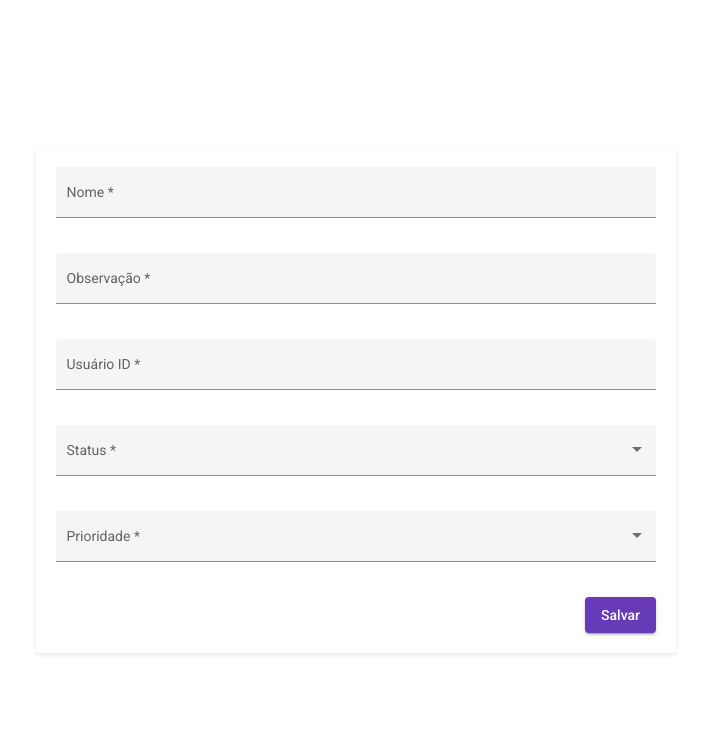
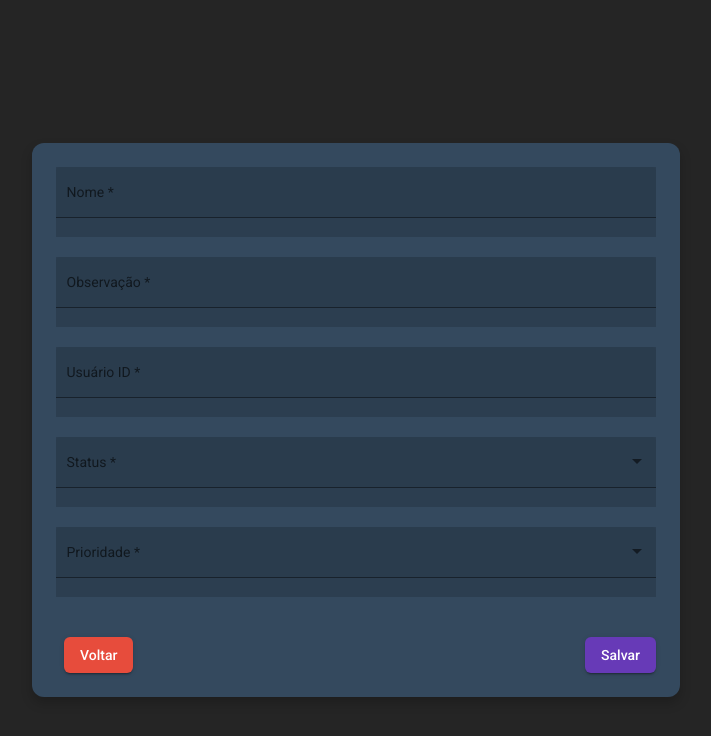
Before and after one commit to GuuhLana/taskninja-ui, an Angular app: page /tarefas/cadastrar in a window 1280 px wide. Shown: the top 736 px of the page, without its empty margins (284-995 px from the left). Built offline with nearby package versions, Linux system fonts and the light colour scheme.

Commit message:
Ajustes nos layouts

```diff
--- a/src/app/app-routing.module.ts
+++ b/src/app/app-routing.module.ts
@@ -8,7 +8,7 @@ import { TarefaFormComponent } from './components/tarefa/tarefa-form/tarefa-form
 
 const routes: Routes = [
   { path: '', redirectTo: '/tarefas', pathMatch: 'full' },
-  // { path: 'login', component: LoginComponent },
+  { path: 'login', component: LoginComponent },
   // { path: 'lista-usuario', component: UsuarioListaComponent },
   // { path: 'formulario-usuario', component: UsuarioFormComponent },
   { path: 'tarefas', component: TarefaListaComponent },
--- a/src/app/components/login/login.component.css
+++ b/src/app/components/login/login.component.css
@@ -1,31 +1,39 @@
-/* styles.css ou login.component.css */
-html,
-body {
+html, body {
     height: 100%;
     margin: 0;
     display: flex;
     align-items: center;
     justify-content: center;
+    background-color: var(--bg-color);
 }
 
 .login-container {
     width: 100%;
     max-width: 400px;
     margin: 20px;
+    display: flex;
+    flex-direction: column;
+    justify-content: center;
+    align-items: center;
+    min-height: 100vh; /* Faz com que o container ocupe a altura total da tela */
 }
 
-.mat-card {
+.login-card {
+    width: 100%;
     display: flex;
     flex-direction: column;
     align-items: center;
     padding: 20px;
     box-shadow: 0 2px 4px rgba(0, 0, 0, 0.2);
+    background-color: var(--second-bg-color);
+    color: var(--text-color);
 }
 
 .mat-card-title {
     margin-bottom: 20px;
     font-size: 24px;
     font-weight: bold;
+    color: var(--text-color);
 }
 
 .mat-card-content {
@@ -42,8 +50,24 @@ form {
 mat-form-field {
     width: 100%;
     margin-bottom: 20px;
+    background-color: var(--second-bg-color);
+    color: var(--text-color);
+}
+
+mat-form-field input {
+    color: var(--text-color);
+}
+
+mat-icon-button {
+    color: var(--text-color);
 }
 
 button {
     width: 100%;
+    background-color: var(--main-color);
+    color: var(--text-color);
 }
+
+button:hover {
+    background-color: var(--main-color);
+}
--- a/src/app/components/login/login.component.html
+++ b/src/app/components/login/login.component.html
@@ -1,7 +1,9 @@
-<html>
+<body>
+
+
     <div class="login-container">
-    <mat-card>
-        <mat-card-title>Login</mat-card-title>
+        <mat-card class="login-card">
+            <mat-card-title>Tela de login</mat-card-title>
             <mat-card-content>
                 <form [formGroup]="loginForm" (ngSubmit)="onSubmit()">
                     <mat-form-field appearance="fill">
@@ -23,4 +25,4 @@
             </mat-card-content>
         </mat-card>
     </div>
-</html>
+</body>
--- a/src/app/components/tarefa/tarefa-form/tarefa-form.component.css
+++ b/src/app/components/tarefa/tarefa-form/tarefa-form.component.css
@@ -4,27 +4,78 @@
     align-items: center;
     min-height: 100vh;
     padding: 20px;
-    box-sizing: border-box;
+    background-color: var(--bg-color); /* Fundo escuro */
 }
 
 .tarefa-form-card {
     width: 100%;
     max-width: 600px;
-    padding: 20px;
-    border-radius: 4px;
-    box-shadow: 0 2px 4px rgba(0, 0, 0, 0.1);
+    padding: 24px;
+    border-radius: 12px;
+    box-shadow: 0 6px 12px rgba(0, 0, 0, 0.2);
+    background-color: #34495e; /* Cor mais clara da paleta */
+    color: #ffffff; /* Texto branco para contraste */
 }
 
 .mat-form-field {
     width: 100%;
-    margin-bottom: 16px;
+    margin-bottom: 20px;
+    background-color: #2c3e50; /* Fundo do campo */
+}
+
+.mat-form-field input,
+.mat-form-field select {
+    color: #ffffff; /* Texto branco nos campos */
+}
+
+.mat-form-field.mat-focused .mat-form-field-label {
+    color: #ff6347; /* Cor de destaque ao focar no campo */
+}
+
+.mat-error {
+    font-size: 0.875rem;
+    color: #e74c3c; /* Vermelho para erros */
+}
+
+button {
+    border-radius: 6px;
+    transition: background-color 0.3s ease, transform 0.3s ease;
+}
+
+button:hover {
+    background-color: #16a085; /* Tom mais claro ao hover */
 }
 
 .form-actions {
     display: flex;
-    justify-content: flex-end;
+    justify-content: space-between;
+    margin-top: 20px;
 }
 
 button {
-    border-radius: 4px;
+    margin-left: 8px;
 }
+
+button[type="button"] {
+    background-color: #e74c3c; /* Cor vermelha para o botão "Voltar" */
+}
+
+button[type="button"]:hover {
+    background-color: #c0392b; /* Cor mais escura no hover */
+}
+
+.mat-icon-button {
+    color: #ffffff;
+}
+
+.mat-icon-button:hover {
+    background-color: rgba(255, 255, 255, 0.1);
+}
+
+a {
+    color: #ff6347; /* Cor de destaque para links */
+}
+
+a:hover {
+    color: #16a085; /* Efeito hover em links */
+}
--- a/src/app/components/tarefa/tarefa-form/tarefa-form.component.html
+++ b/src/app/components/tarefa/tarefa-form/tarefa-form.component.html
@@ -1,26 +1,34 @@
 <div class="tarefa-form-container">
     <mat-card class="tarefa-form-card">
         <form [formGroup]="tarefaForm" (ngSubmit)="onSubmit()">
+            <!-- Campo Nome -->
             <mat-form-field appearance="fill">
                 <mat-label>Nome</mat-label>
                 <input matInput formControlName="nomeTarefa">
-                <mat-error *ngIf="tarefaForm.get('nomeTarefa')!.hasError('required')">Nome é obrigatório</mat-error>
+                <mat-error *ngIf="tarefaForm.get('nomeTarefa')!.hasError('required')">
+                    Nome é obrigatório
+                </mat-error>
             </mat-form-field>
 
+            <!-- Campo Observação -->
             <mat-form-field appearance="fill">
                 <mat-label>Observação</mat-label>
                 <input matInput formControlName="observacao">
-                <mat-error *ngIf="tarefaForm.get('observacao')!.hasError('required')">Observação é
-                    obrigatória</mat-error>
+                <mat-error *ngIf="tarefaForm.get('observacao')!.hasError('required')">
+                    Observação é obrigatória
+                </mat-error>
             </mat-form-field>
 
+            <!-- Campo Usuário ID -->
             <mat-form-field appearance="fill">
                 <mat-label>Usuário ID</mat-label>
                 <input matInput formControlName="usuarioId" type="number">
-                <mat-error *ngIf="tarefaForm.get('usuarioId')!.hasError('required')">Usuário ID é
-                    obrigatório</mat-error>
+                <mat-error *ngIf="tarefaForm.get('usuarioId')!.hasError('required')">
+                    Usuário ID é obrigatório
+                </mat-error>
             </mat-form-field>
 
+            <!-- Campo Status -->
             <mat-form-field appearance="fill">
                 <mat-label>Status</mat-label>
                 <mat-select formControlName="status">
@@ -28,9 +36,12 @@
                         {{ status.viewValue }}
                     </mat-option>
                 </mat-select>
-                <mat-error *ngIf="tarefaForm.get('status')!.hasError('required')">Status é obrigatório</mat-error>
+                <mat-error *ngIf="tarefaForm.get('status')!.hasError('required')">
+                    Status é obrigatório
+                </mat-error>
             </mat-form-field>
 
+            <!-- Campo Prioridade -->
             <mat-form-field appearance="fill">
                 <mat-label>Prioridade</mat-label>
                 <mat-select formControlName="prioridade">
@@ -38,11 +49,14 @@
                         {{ prioridade.viewValue }}
                     </mat-option>
                 </mat-select>
-                <mat-error *ngIf="tarefaForm.get('prioridade')!.hasError('required')">Prioridade é
-                    obrigatória</mat-error>
+                <mat-error *ngIf="tarefaForm.get('prioridade')!.hasError('required')">
+                    Prioridade é obrigatória
+                </mat-error>
             </mat-form-field>
 
+            <!-- Botões de ação -->
             <div class="form-actions">
+                <button mat-raised-button color="warn" type="button" (click)="returnToList()">Voltar</button>
                 <button mat-raised-button color="primary" type="submit">Salvar</button>
             </div>
         </form>
--- a/src/app/components/tarefa/tarefa-form/tarefa-form.component.ts
+++ b/src/app/components/tarefa/tarefa-form/tarefa-form.component.ts
@@ -54,6 +54,10 @@ export class TarefaFormComponent implements OnInit {
     });
   }
 
+  returnToList(){
+    this.router.navigate(['/tarefas']);
+  }
+
   loadTarefa(id: number) {
     this.tarefaService.obterTarefaPorId(id).subscribe((tarefa: Tarefa) => {
       this.tarefaForm.patchValue(tarefa);
--- a/src/app/components/tarefa/tarefa-lista/tarefa-lista.component.css
+++ b/src/app/components/tarefa/tarefa-lista/tarefa-lista.component.css
@@ -11,34 +11,47 @@
 button {
   margin-bottom: 16px;
   border-radius: 4px;
+  transition: background-color 0.3s, transform 0.3s;
 }
 
-  .create-button{
+button:hover {
+  transform: scale(1.05);
+  background-color: #ff8a65; /* Cor destacada ao passar o mouse */
+}
+
+.create-button {
   font-size: 1rem;
+  background-color: #1abc9c; /* Cor personalizada */
+  color: white;
+}
+
+.create-button:hover {
+  background-color: #16a085; /* Cor ao passar o mouse */
 }
 
 .card {
   width: calc(33.333% - 32px);
   max-width: 400px;
-    background-color: var(--second-bg-color);
-    border-radius: 8px;
-    box-shadow: 0 4px 8px rgba(0, 0, 0, 0.1);
+  background-color: #34495e;
+  border-radius: 12px;
+  box-shadow: 0 4px 12px rgba(0, 0, 0, 0.1);
   margin-bottom: 16px;
   padding: 16px;
   box-sizing: border-box;
-    color: var(--text-color);
-    transition: transform 0.2s ease-in-out, box-shadow 0.2s ease-in-out;
+  color: #ecf0f1;
+  transition: transform 0.3s ease, box-shadow 0.3s ease;
 }
 
 .card:hover {
-    transform: translateY(-5px);
-    box-shadow: 0 8px 16px rgba(0, 0, 0, 0.2);
+  transform: translateY(-10px);
+  box-shadow: 0 12px 24px rgba(0, 0, 0, 0.2);
 }
 
 .card-header h3 {
   margin: 0;
-    font-size: 1.2em;
-    color: var(--main-color);
+  font-size: 1.3em;
+  color: #e74c3c; /* Cor do título */
+  font-weight: bold;
 }
 
 .card-body p {
@@ -48,13 +61,13 @@
 .card-actions {
   display: flex;
   justify-content: flex-end;
-    gap: 8px;
+  gap: 12px;
 }
 
 .mat-icon-button {
-    color: var(--main-color);
+  color: #e74c3c; /* Cor personalizada dos botões */
 }
 
 .mat-icon-button:hover {
-    background-color: rgba(255, 99, 71, 0.2); /* Adaptando ao main-color */
+  background-color: rgba(231, 76, 60, 0.2); /* Fundo do hover */
 }
--- a/src/index.html
+++ b/src/index.html
@@ -1,5 +1,6 @@
 <!doctype html>
 <html lang="en">
+
 <head>
   <meta charset="utf-8">
   <title>Task Ninja</title>
@@ -10,7 +11,9 @@
   <link href="https://fonts.googleapis.com/css2?family=Roboto:wght@300;400;500&display=swap" rel="stylesheet">
   <link href="https://fonts.googleapis.com/icon?family=Material+Icons" rel="stylesheet">
 </head>
+
 <body class="mat-typography">
   <app-root></app-root>
 </body>
+
 </html>
--- a/src/styles.css
+++ b/src/styles.css
@@ -1,4 +1,55 @@
-/* You can add global styles to this file, and also import other style files */
+html, body {
+    height: 100%;
+    margin: 0;
+    font-family: Roboto, "Helvetica Neue", sans-serif;
+    background-color: #2c2c2c;
+    color: #e0e0e0;
+    box-sizing: border-box;
+}
 
-html, body { height: 100%; }
-body { margin: 0; font-family: Roboto, "Helvetica Neue", sans-serif; }
+:root {
+    --bg-color: #252525; /* Cor de fundo primária */
+    --second-bg-color: #444444; /* Cor de fundo secundária */
+    --text-color: #FFFFFF; /* Cor de texto */
+    --main-color: #696767; /* Cor principal (botões e destaques) */
+}
+
+.mat-form-field {
+    background-color: #444444;
+    color: #ffffff;
+}
+
+.mat-form-field input, .mat-form-field select {
+    color: #ffffff;
+}
+
+.mat-form-field.mat-focused .mat-form-field-label {
+    color: #1abc9c;
+}
+
+button {
+    background-color: #555555;
+    color: #ffffff;
+    border-radius: 4px;
+    transition: background-color 0.3s ease;
+}
+
+button:hover {
+    background-color: #777777;
+}
+
+.mat-icon-button {
+    color: #ffffff;
+}
+
+.mat-icon-button:hover {
+    background-color: rgba(255, 255, 255, 0.1);
+}
+
+a {
+    color: #1abc9c;
+}
+
+a:hover {
+    color: #16a085;
+}
```
Lines whose indentation alone changed are shown as unchanged.
